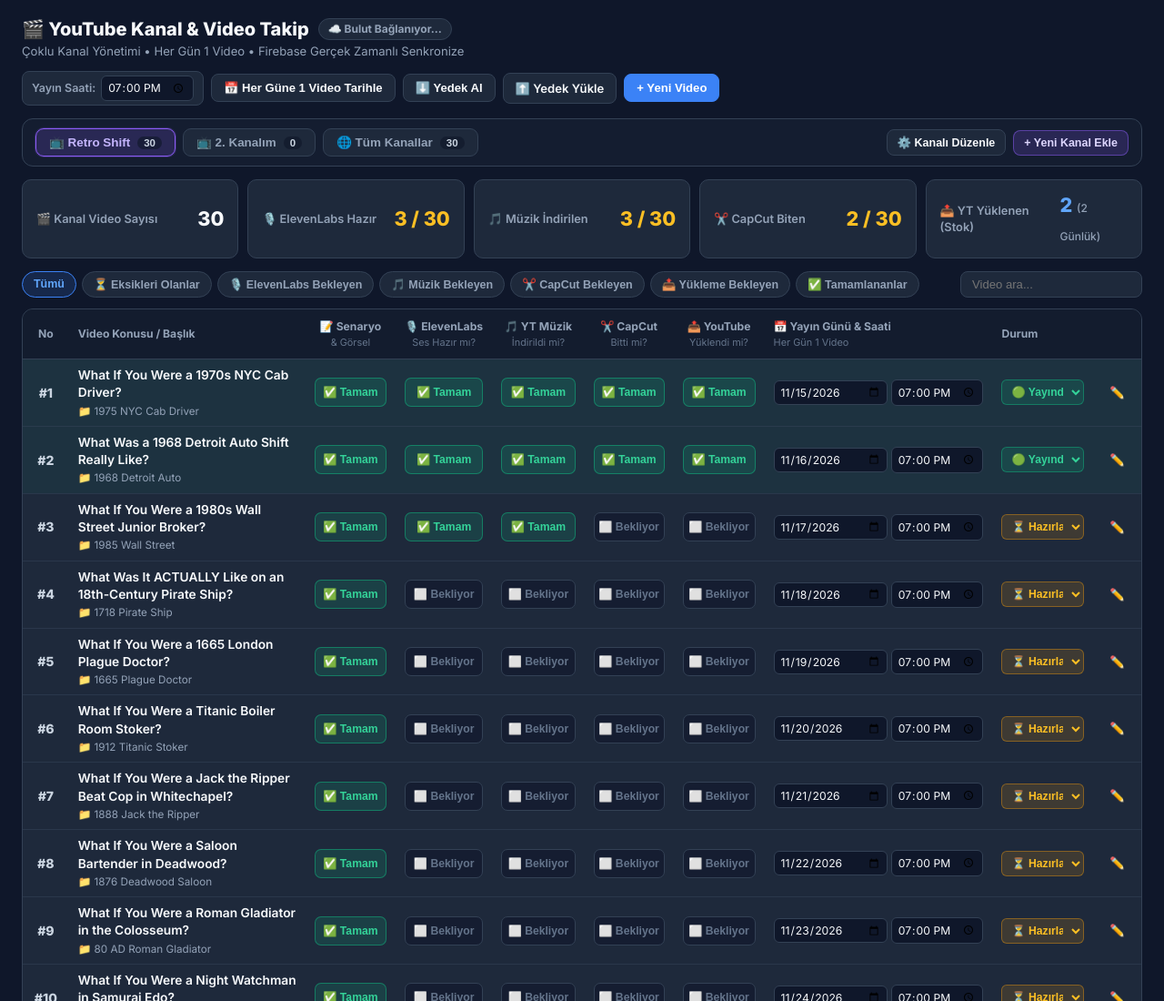
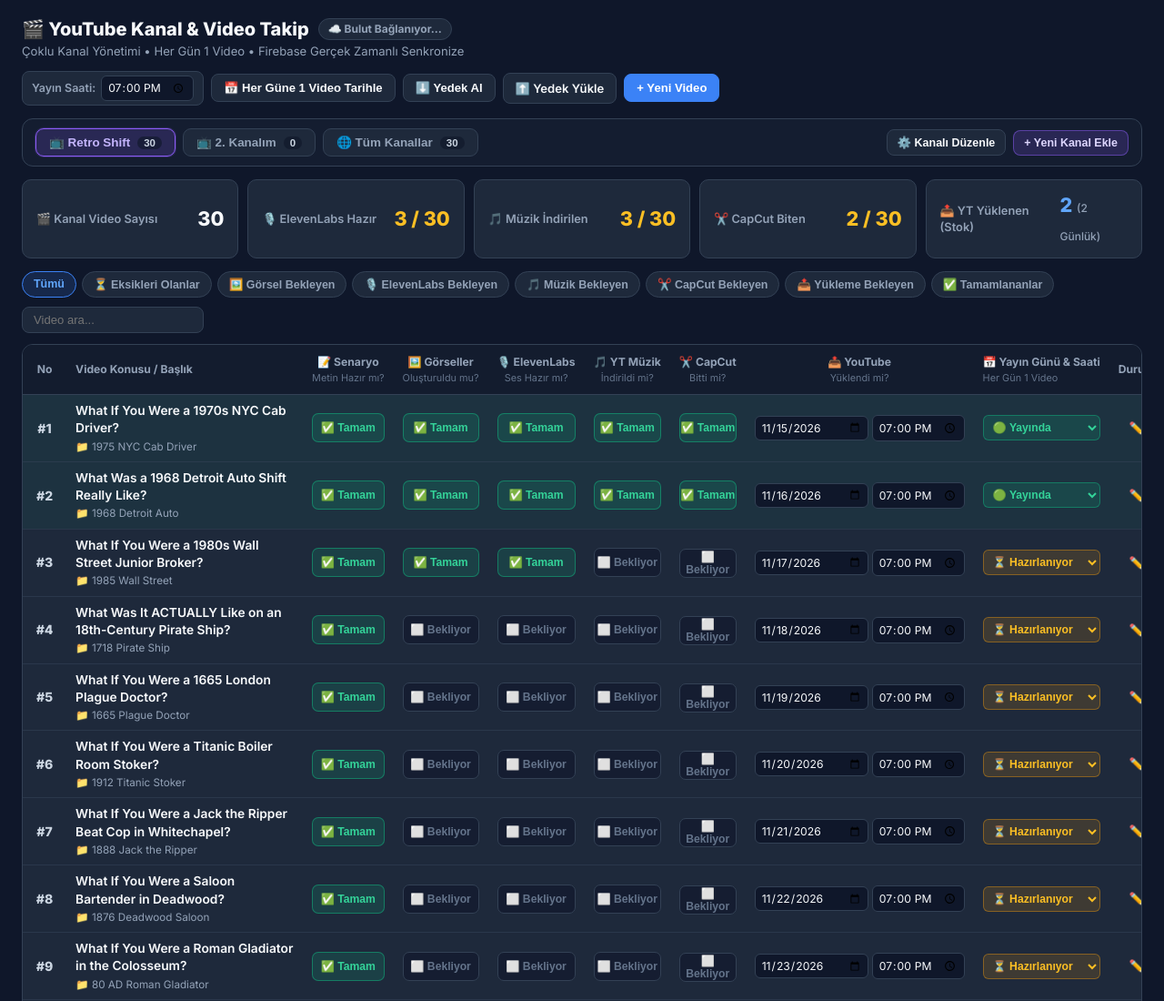
Before and after one commit to mustafaozkan0902/ytakip, a plain HTML site: page index.html in a window 1280 px wide. Shown: the top 1100 px of the page at 91% size. Drawn offline with Linux system fonts and the light colour scheme; no server answers.

Commit message:
Add Images column (index.html)

```diff
--- a/index.html
+++ b/index.html
@@ -54,6 +54,7 @@
       <div class="filter-pills" id="filterPills">
         <button class="pill active" data-filter="all">Tümü</button>
         <button class="pill" data-filter="incomplete">⏳ Eksikleri Olanlar</button>
+        <button class="pill" data-filter="missing_images">🖼️ Görsel Bekleyen</button>
         <button class="pill" data-filter="missing_elevenlabs">🎙️ ElevenLabs Bekleyen</button>
         <button class="pill" data-filter="missing_music">🎵 Müzik Bekleyen</button>
         <button class="pill" data-filter="missing_capcut">✂️ CapCut Bekleyen</button>
@@ -72,7 +73,8 @@
           <tr>
             <th class="col-no">No</th>
             <th class="col-title">Video Konusu / Başlık</th>
-            <th class="col-check">📝 Senaryo<br><small>& Görsel</small></th>
+            <th class="col-check">📝 Senaryo<br><small>Metin Hazır mı?</small></th>
+            <th class="col-check">🖼️ Görseller<br><small>Oluşturuldu mu?</small></th>
             <th class="col-check">🎙️ ElevenLabs<br><small>Ses Hazır mı?</small></th>
             <th class="col-check">🎵 YT Müzik<br><small>İndirildi mi?</small></th>
             <th class="col-check">✂️ CapCut<br><small>Bitti mi?</small></th>
```
